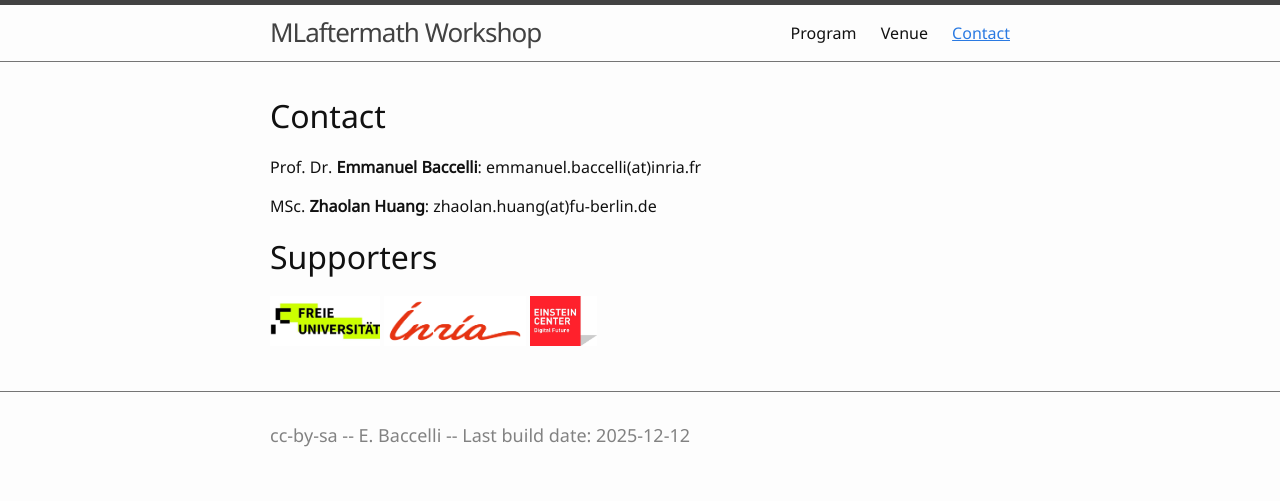
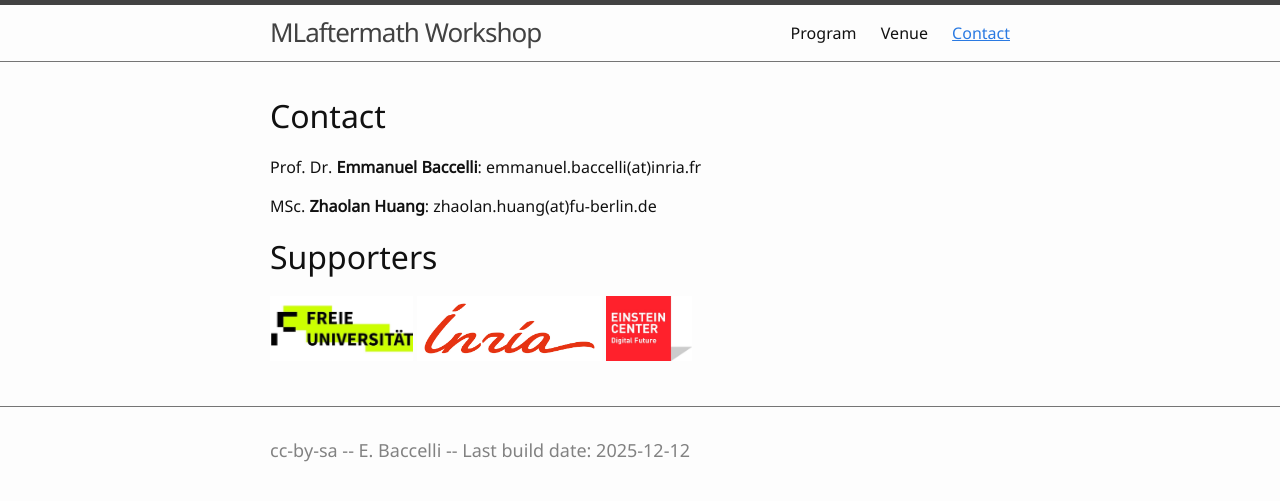
Before and after one commit to Inria-Berlin/MLaftermath, a Jekyll site: the page built from 2-contact.md, in a window 1280 px wide. Shown: the top 501 px of the page. Built offline with Jekyll 4.4.1, drawn with Linux system fonts in a browser that asks for light colours.

Commit message:
modified image sizes

```diff
--- a/2-contact.md
+++ b/2-contact.md
@@ -12,7 +12,7 @@ MSc. **Zhaolan Huang**: zhaolan.huang(at)fu-berlin.de
 # Supporters
 
 <p>
-<a href="https://www.fu-berlin.de/en/index.html"><img src="images/FU-Berlin-logo-new.png" alt="logo" height="50"/></a>
-<a href="https://berlin.inria.fr/"><img src="images/logo-inria.jpg" alt="logo" height="50"/></a>
-<a href="https://www.digital-future.berlin/en/"><img src="images/logo-einstein.jpg" alt="logo" height="50"/></a>
+<a href="https://www.fu-berlin.de/en/index.html"><img src="images/FU-Berlin-logo-new.png" alt="logo" height="65"/></a>
+<a href="https://berlin.inria.fr/"><img src="images/logo-inria.jpg" alt="logo" height="65"/></a>
+<a href="https://www.digital-future.berlin/en/"><img src="images/logo-einstein.jpg" alt="logo" height="65"/></a>
 </p>
```
